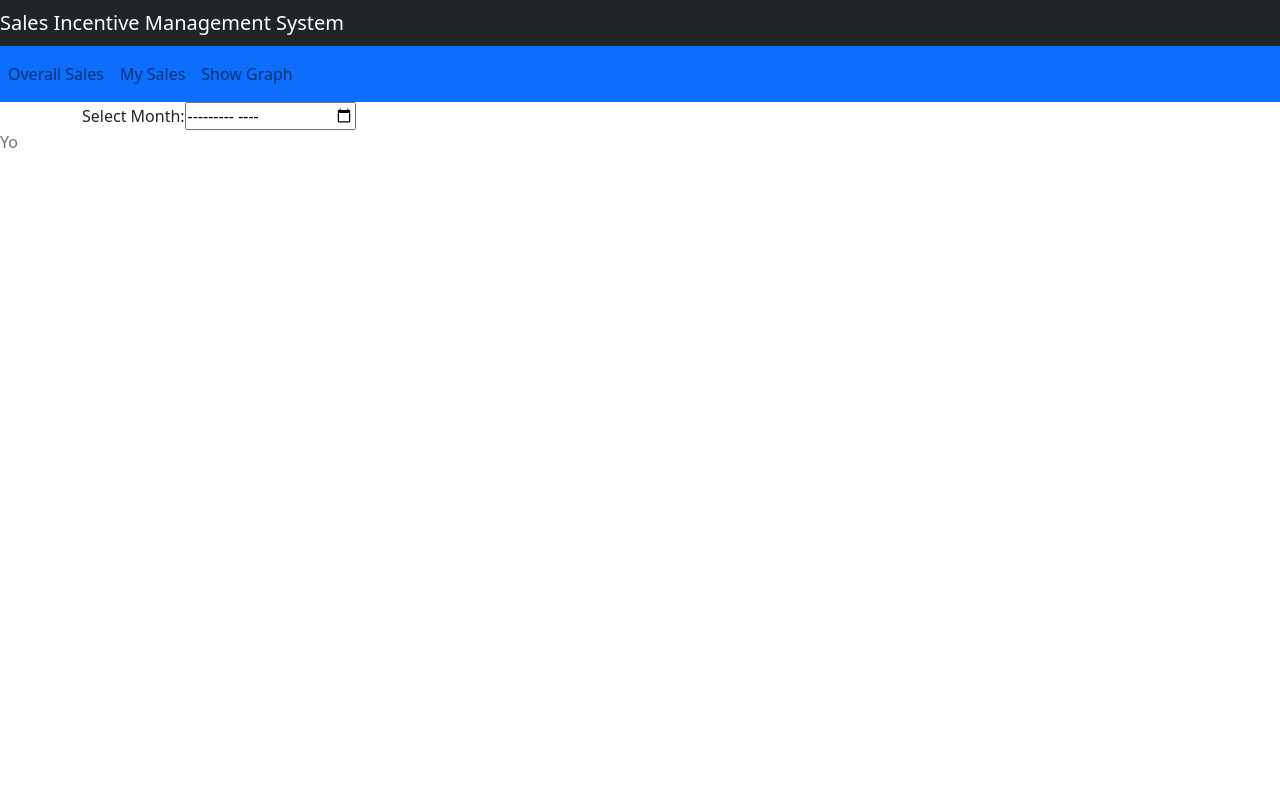
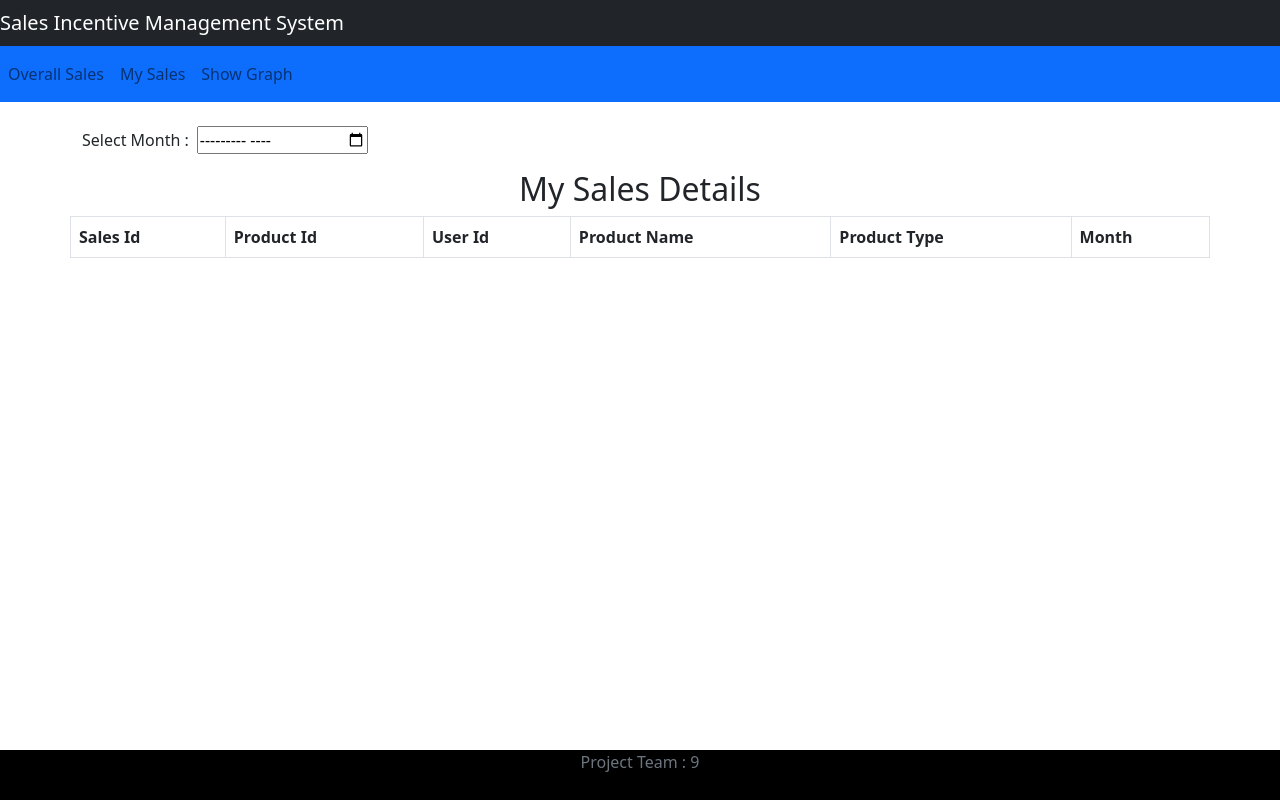
Before and after one commit to ibizabroker/sales-incentive-management-platform, a React (Create React App) app in the folder simp-frontend/: page /user/sales in a window 1280 px wide. Built offline with nearby package versions, Linux system fonts and the light colour scheme.

Commit message:
added usersales and make changes in footer

```diff
--- a/simp-frontend/package.json
+++ b/simp-frontend/package.json
@@ -6,8 +6,10 @@
     "@testing-library/jest-dom": "^5.16.4",
     "@testing-library/react": "^13.3.0",
     "@testing-library/user-event": "^13.5.0",
+    "apexcharts": "^3.35.4",
     "bootstrap": "^5.2.0",
     "react": "^18.2.0",
+    "react-apexcharts": "^1.4.0",
     "react-dom": "^18.2.0",
     "react-router-dom": "^6.3.0",
     "react-scripts": "5.0.1",
--- /dev/null
+++ b/simp-frontend/src/App.css
@@ -0,0 +1,48 @@
+.App {
+    text-align: center;
+  }
+
+  .App-logo {
+    height: 40vmin;
+    pointer-events: none;
+  }
+
+  @media (prefers-reduced-motion: no-preference) {
+    .App-logo {
+      animation: App-logo-spin infinite 20s linear;
+    }
+  }
+
+  .App-header {
+    background-color: #282c34;
+    min-height: 100vh;
+    display: flex;
+    flex-direction: column;
+    align-items: center;
+    justify-content: center;
+    font-size: calc(10px + 2vmin);
+    color: white;
+  }
+
+  .App-link {
+    color: #61dafb;
+  }
+
+  @keyframes App-logo-spin {
+    from {
+      transform: rotate(0deg);
+    }
+    to {
+      transform: rotate(360deg);
+    }
+  }
+
+  .footer {
+    position: absolute;
+    bottom: 0;
+    width:100%;
+    height: 50px;
+    background-color: black;
+    text-align: center;
+    color: white;
+  }
--- a/simp-frontend/src/App.js
+++ b/simp-frontend/src/App.js
@@ -1,4 +1,5 @@
 import React from 'react'
+import './App.css';
 import { BrowserRouter as Router, Routes ,Route,} from 'react-router-dom';
 
 import FooterComponent from './components/FooterComponent';
--- a/simp-frontend/src/components/FooterComponent.jsx
+++ b/simp-frontend/src/components/FooterComponent.jsx
@@ -1,4 +1,5 @@
 import React, { Component } from 'react'
+
 
 export default class FooterComponent extends Component {
     constructor(props) {
@@ -12,7 +13,7 @@ export default class FooterComponent extends Component {
     return (
       <div>
           <footer className = "footer">
-                    <span className="text-muted">Yo</span>
+                    <span className="text-muted">Project Team : 9</span>
            </footer>
      </div>
     )
--- a/simp-frontend/src/components/SalesComponent.jsx
+++ b/simp-frontend/src/components/SalesComponent.jsx
@@ -15,11 +15,12 @@ export default class SalesComponent extends Component {
     return (
       <div>
         <UserNavbar />
+        <div className='container'>
                  <h2 className="text-center">Sales Details</h2>
-                 <div className = "row">
-                    {/* <button className="btn btn-primary" onClick={this.addEmployee}> Add Employee</button> */}
+                 {/* <div className = "row">
+                    <button className="btn btn-primary" onClick={this.addEmployee}> Add Employee</button>
                  </div>
-                 <br></br>
+                 <br></br> */}
                  <div className = "row">
                         <table className = "table table-striped table-bordered">
 
@@ -58,6 +59,7 @@ export default class SalesComponent extends Component {
                         </table>
 
                  </div>
+                </div>
 
             </div>
 
--- a/simp-frontend/src/components/Usersales.jsx
+++ b/simp-frontend/src/components/Usersales.jsx
@@ -1,24 +1,70 @@
 import React, { Component } from 'react'
 import UserNavbar from './UserNavbar'
 
+
 export default class Usersales extends Component {
-    constructor(props) {
-        super(props)
+  constructor(props) {
+    super(props)
 
-        this.state = {
+    this.state = {
+      salesdetails : []
 
-        }
     }
+
+}
 
   render() {
     return (
       <div>
         <UserNavbar />
-        <div className='container'>
+        <div className='container mt-4'>
           <form>
-            <label for="month">Select Month: </label>
-            <input type="month" />
+            <label for="month">Select Month : </label>
+            <input type="month" className='ms-2'/>
           </form>
+        </div>
+
+
+        <div className='container mt-3 mb-2' >
+          <h2 className="text-center"> My Sales Details</h2>
+          <div className = "row">
+                        <table className = "table table-striped table-bordered">
+
+                            <thead>
+                                <tr>
+
+                                    <th> Sales Id </th>
+                                    <th> Product Id </th>
+                                    <th> User Id</th>
+                                    <th> Product Name</th>
+                                    <th> Product Type</th>
+                                    <th> Month</th>
+                                </tr>
+                            </thead>
+                            <tbody>
+                                {
+
+                                    this.state.salesdetails.map(
+                                        sales =>
+                                        <tr key = {sales.salesId}>
+                                             <td> {sales.pId} </td>
+                                             <td> {sales.userId}</td>
+                                             <td> {sales.pName}</td>
+                                             <td> {sales.pType}</td>
+                                             <td> {sales.transactionMonth}</td>
+
+                                             <td>
+                                                 {/* <button onClick={ () => this.editEmployee(employee.id)} className="btn btn-info">Update </button>
+                                                 <button style={{marginLeft: "10px"}} onClick={ () => this.deleteEmployee(employee.id)} className="btn btn-danger">Delete </button>
+                                                 <button style={{marginLeft: "10px"}} onClick={ () => this.viewEmployee(employee.id)} className="btn btn-info">View </button> */}
+                                             </td>
+                                        </tr>
+                                    )
+                                }
+                            </tbody>
+                        </table>
+
+                 </div>
         </div>
       </div>
 
--- a/simp-frontend/src/index.js
+++ b/simp-frontend/src/index.js
@@ -4,7 +4,7 @@ import './index.css';
 import App from './App';
 import reportWebVitals from './reportWebVitals';
 import 'bootstrap/dist/css/bootstrap.css';
-import Usersales from './components/Usersales';
+
 
 
 const root = ReactDOM.createRoot(document.getElementById('root'));
```
Also changed, not shown: 1 other file (tests, documents, lock files or other folders).
